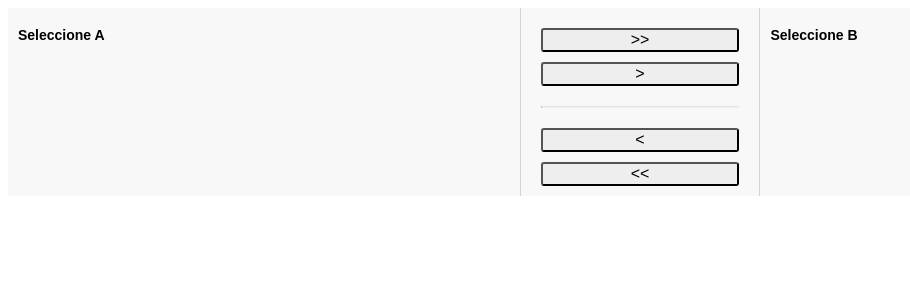
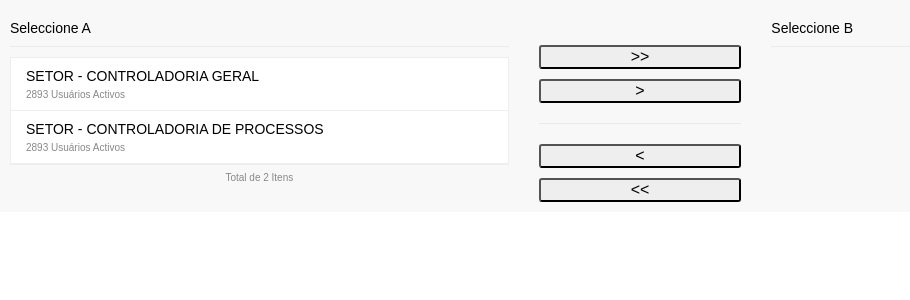
Before and after one commit to fillipesouzaaraujo/ngx-dual-select, an Angular app: page / in a window 1280 px wide. Shown: the top 300 px of the page, without its empty margins (0-910 px from the left). Built offline with nearby package versions, Linux system fonts and the light colour scheme.

Commit message:
Create objects and interfaces

```diff
--- a/src/app/ngx-dual-select/components/dual-select/ngx-dual-select.component.html
+++ b/src/app/ngx-dual-select/components/dual-select/ngx-dual-select.component.html
@@ -1,17 +1,35 @@
 <div class="container">
   <div class="box left">
-    <h1 class="title">{{leftTitle}}</h1>
+    <div class="title">{{leftTitle}}</div>
+    <div class="items customScrollBar">
+      <div (click)="selectItem(item)" class="item" *ngFor="let item of listItems" [ngClass]="{'active': item.active}">
+        {{item.title}}
+        <small *ngIf="item.subtitle">{{item.subtitle}}</small>
+      </div>
+    </div>
+    <div class="items-footer">
+      <small>Total de {{listItems.length}} Itens</small>
+    </div>
   </div>
   <div class="box center">
     <div class="actions">
       <button type="button">&gt;&gt;</button>
-      <button type="button">&gt;</button>
-      <hr />
-      <button type="button">&lt;</button>
+      <button type="button" (click)="moveSelected('right')">&gt;</button>
+      <div class="divider"></div>
+      <button type="button" (click)="moveSelected('left')">&lt;</button>
       <button type="button">&lt;&lt;</button>
     </div>
   </div>
   <div class="box right">
-    <h1 class="title">{{rightTitle}}</h1>
+    <div class="title">{{rightTitle}}</div>
+    <div class="items customScrollBar" *ngIf="listItemsSelected.length > 0">
+      <div (click)="selectItem(item)" class="item" *ngFor="let item of listItemsSelected" [ngClass]="{'active': item.active}">
+        {{item.title}}
+        <small *ngIf="item.subtitle">{{item.subtitle}}</small>
+      </div>
+    </div>
+    <div class="items-footer" *ngIf="listItemsSelected.length > 0">
+      <small>Total de {{listItemsSelected.length}} Itens</small>
+    </div>
   </div>
 </div>
--- a/src/app/ngx-dual-select/components/dual-select/ngx-dual-select.component.scss
+++ b/src/app/ngx-dual-select/components/dual-select/ngx-dual-select.component.scss
@@ -1,3 +1,18 @@
+.customScrollBar {
+  &::-webkit-scrollbar {
+    width: 4px;
+  }
+  &::-webkit-scrollbar-track {
+    background: #f1f1f1;
+  }
+  &::-webkit-scrollbar-thumb {
+    background: #888;
+  }
+  &::-webkit-scrollbar-thumb:hover {
+    background: #555;
+  }
+}
+
 .container {
   display: flex;
   flex-wrap: wrap;
@@ -5,15 +20,71 @@
   justify-content: center;
   background: #f8f8f8;
 
+  .divider {
+    display: block;
+    border-top: 1px solid #e9e9e9;
+    margin: 20px 0;
+  }
+
   .box {
     flex-grow: 1;
     flex: 1 1 30%;
     height: auto;
 
+    .items-footer {
+      text-align: center;
+      font-size: 12px;
+      color: #888;
+      display: block;
+      margin: 5px 0 0 0;
+    }
+
+    .items {
+      background: #fff;
+      border: 1px solid #eee;
+      max-height: 300px;
+      overflow-y: scroll;
+
+      .item {
+        cursor: pointer;
+        padding: 10px 15px;
+        font-size: 14px;
+        max-width: 100%;
+        border-bottom: 1px solid #eee;
+
+        &:hover {
+          background: rgb(230, 230, 230);
+        }
+
+        &.active {
+          background: #2978c2;
+          color: #FFF;
+
+          small {
+            color: #FFF;
+          }
+
+          &:hover {
+            background: #22629e;
+          }
+        }
+
+        small {
+          cursor: pointer;
+          font-size: 10px;
+          color: #888;
+          display: block;
+          margin: 5px 0 0 0;
+        }
+      }
+    }
+
     .title {
       font-size: 14px;
-      font-weight: bold;
-      font-family: Arial, Helvetica, sans-serif;
+      display: block;
+      border-bottom: 1px solid rgb(235, 235, 235);
+      margin: 10px 0;
+      padding-bottom: 10px;
     }
 
     &.left {
@@ -24,15 +95,7 @@
     }
     &.center {
       flex: 1 1 10%;
-      border-right: 1px solid rgb(212, 212, 212);
-      border-left: 1px solid rgb(212, 212, 212);
-    }
-
-    hr {
-      border-top: 1px solid rgb(228, 228, 228);
-      height: 0px;
-      margin-top: 20px;
-      margin-bottom: 20px;
+      padding-top: 25px;
     }
 
     .actions {
@@ -46,6 +109,7 @@
         background: #eee;
         border-radius: 3px;
         font-size: 16px;
+        outline: none;
       }
     }
   }
--- a/src/app/ngx-dual-select/components/dual-select/ngx-dual-select.component.ts
+++ b/src/app/ngx-dual-select/components/dual-select/ngx-dual-select.component.ts
@@ -1,4 +1,11 @@
 import { Component, OnInit } from '@angular/core';
+
+
+export interface Item {
+  title: string;
+  subtitle?: string;
+  active: boolean
+}
 
 @Component({
   selector: 'app-ngx-dual-select',
@@ -13,10 +20,60 @@ export class NgxDualSelectComponent implements OnInit {
 
   leftTitle: string;
   rightTitle: string;
+  listItems: Item[] = [];
+  listItemsSelected: Item[] = [];
 
   constructor() { }
 
   ngOnInit() {
+    this.mockLoadItems();
   }
 
+  private mockLoadItems() {
+    this.listItems.push(
+      { title: 'SETOR - CONTROLADORIA GERAL', subtitle: '2893 Usuários Activos', active: false },
+      { title: 'SETOR - CONTROLADORIA DE PROCESSOS', subtitle: '2893 Usuários Activos', active: false }
+    );
+  }
+
+
+  selectItem(item: Item) {
+    item.active = !item.active;
+  }
+
+  moveSelected(direction: string) {
+    switch (direction) {
+      case 'right':
+        this.moveSelectedRight();
+        break;
+      case 'left':
+        this.moveSelectedLeft();
+        break;
+    }
+  }
+
+
+  private moveSelectedRight() {
+    this.listItems.forEach((item, key) => {
+      if (item.active) {
+        if (this.listItemsSelected.indexOf(item) <= -1) {
+          item.active = false;
+          this.listItemsSelected.push(item);
+          this.listItems.splice(key, 1);
+        }
+      }
+    });
+  }
+
+  private moveSelectedLeft() {
+    this.listItemsSelected.forEach((item, key) => {
+      if (item.active) {
+        if (this.listItems.indexOf(item) <= -1) {
+          item.active = false;
+          this.listItems.push(item);
+          this.listItemsSelected.splice(key, 1);
+        }
+      }
+    });
+  }
 }
--- a/src/styles.scss
+++ b/src/styles.scss
@@ -1 +1,6 @@
 /* You can add global styles to this file, and also import other style files */
+body {
+  font-family: Arial, Helvetica, sans-serif;
+  margin: 0;
+  padding: 0;
+}
```
